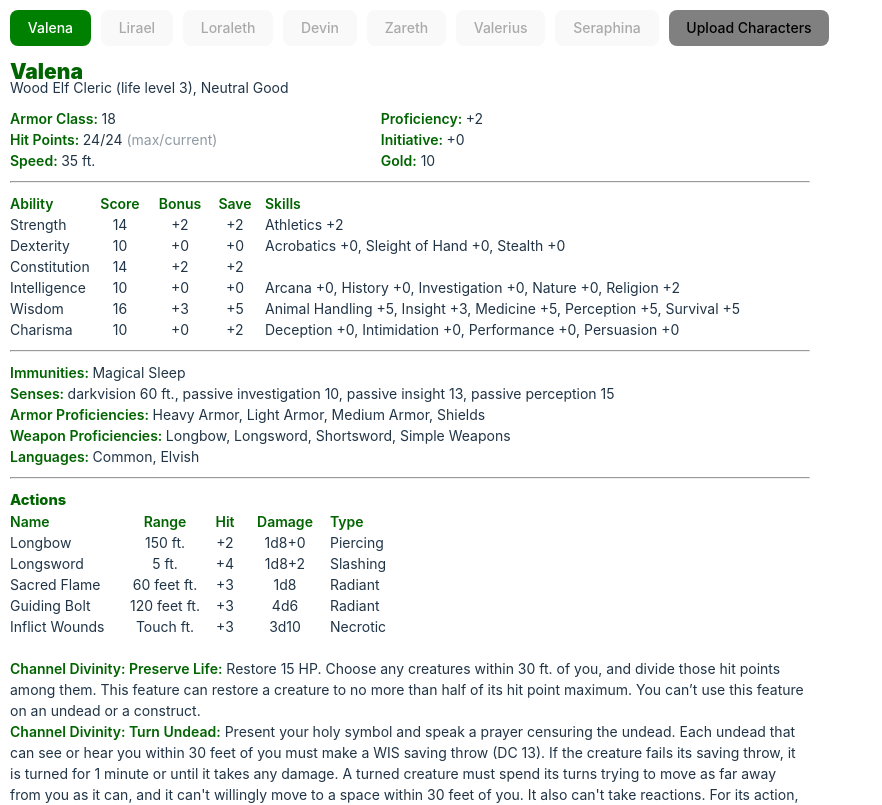
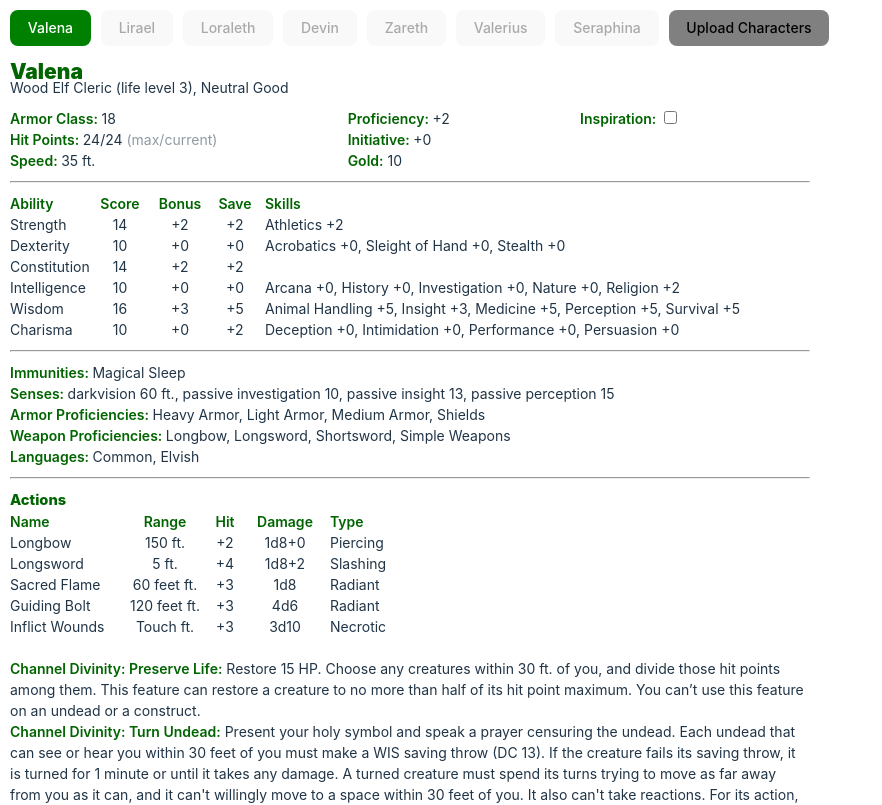
Before and after one commit to PaulGilchrist/dnd-char-sheet, a React (Vite) app: page / in a window 1280 px wide. Shown: the top 805 px of the page, without its empty margins (0-882 px from the left). Built offline with nearby package versions, Linux system fonts and the light colour scheme.

Commit message:
INspiration

```diff
--- a/src/components/char-sheet/sub-components/char-summary.css
+++ b/src/components/char-sheet/sub-components/char-summary.css
@@ -1,3 +1,7 @@
+
+input[type="checkbox"] {
+    accent-color: var(--theme-highlight-color);
+}
 .name {
     color: var(--theme-highlight-color);
     font-size: 1.5em;
@@ -7,6 +11,7 @@
 .summary {
     margin-bottom: 10px;
 }
+
 .summaryGrid {
     display: grid;
     grid-template-columns: auto auto auto;
--- a/src/components/char-sheet/sub-components/char-summary.jsx
+++ b/src/components/char-sheet/sub-components/char-summary.jsx
@@ -1,11 +1,19 @@
 /* eslint-disable react/prop-types */
+import React from 'react'
 import './char-summary.css'
 
+import storage from '../../../services/local-storage'
 import CharGold from './char-gold'
 import CharHitPoints from './char-hit-points'
 import CharMonkKi from './char-monk-ki'
 
 function CharSummary({ allEquipment, characterClass, playerStats }) {
+    const [hasInspiration, setHasInspiration] = React.useState(false);
+    React.useEffect(() => {
+        let value = storage.get(playerStats.name, 'hasInspiration');
+        setHasInspiration(value ? value : false);
+    }, [playerStats]);
+
     const dexterityBonus = Math.floor((playerStats.abilities.find((ability) => ability.name === 'Dexterity').value - 10) / 2);
     const wisdomBonus = Math.floor((playerStats.abilities.find((ability) => ability.name === 'Wisdom').value - 10) / 2);
 
@@ -60,6 +68,12 @@ function CharSummary({ allEquipment, characterClass, playerStats }) {
         armorClass += 2;
     }
 
+    const handleToggleInspiraction = () => {
+        const newValue = !hasInspiration;
+        storage.set(playerStats.name, 'hasInspiration', newValue);
+        setHasInspiration(newValue);
+    }
+
     return (
         <div>
             <div className='name'>{playerStats.name}</div>
@@ -75,7 +89,10 @@ function CharSummary({ allEquipment, characterClass, playerStats }) {
                     <b>Initiative: </b>+{initiative}<br/>
                     <CharGold playerStats={playerStats}></CharGold>
                 </div>
-                <CharMonkKi playerStats={playerStats}></CharMonkKi>
+                <div>
+                    <b>Inspiration: </b><input type="checkbox" checked={hasInspiration} onChange={handleToggleInspiraction}/><br/>
+                    {playerStats.class == 'Monk' && playerStats.level > 2 && <CharMonkKi playerStats={playerStats}></CharMonkKi>}
+                </div>
             </div>
         </div>
     )
```
